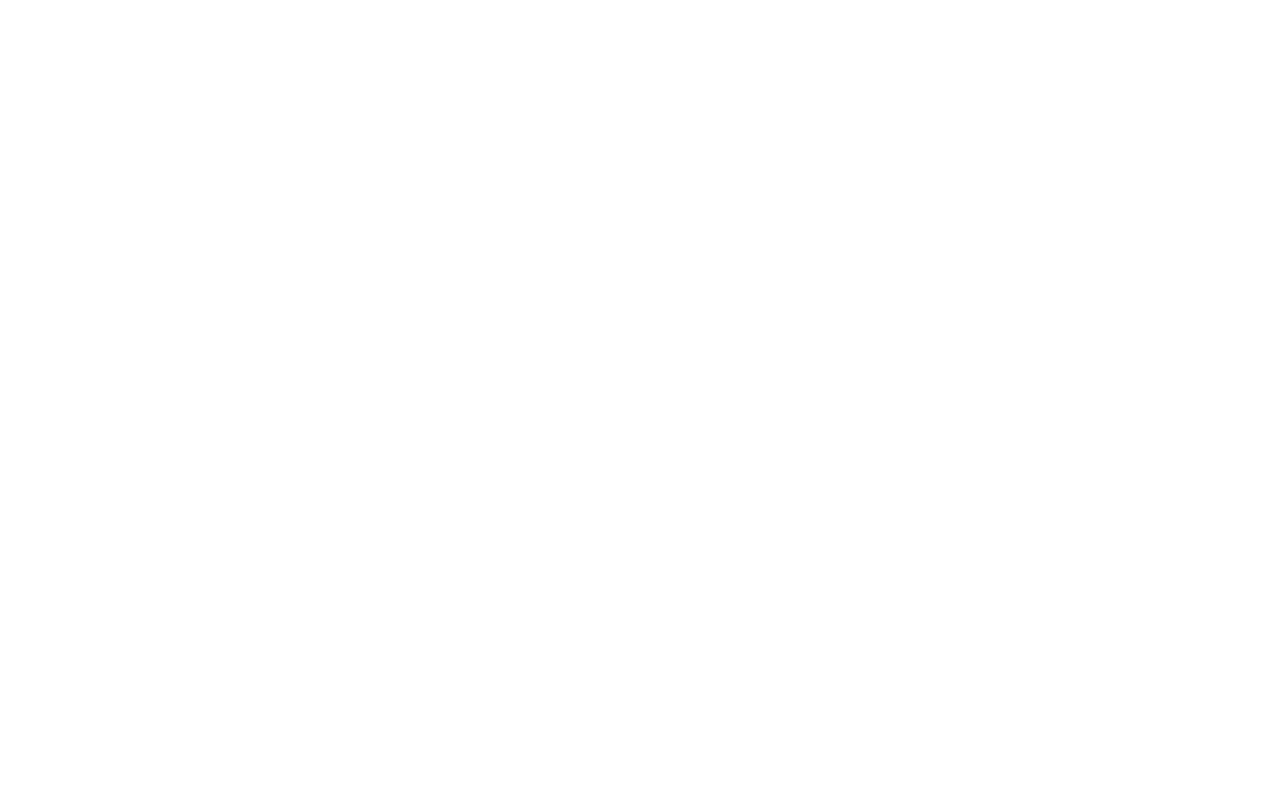
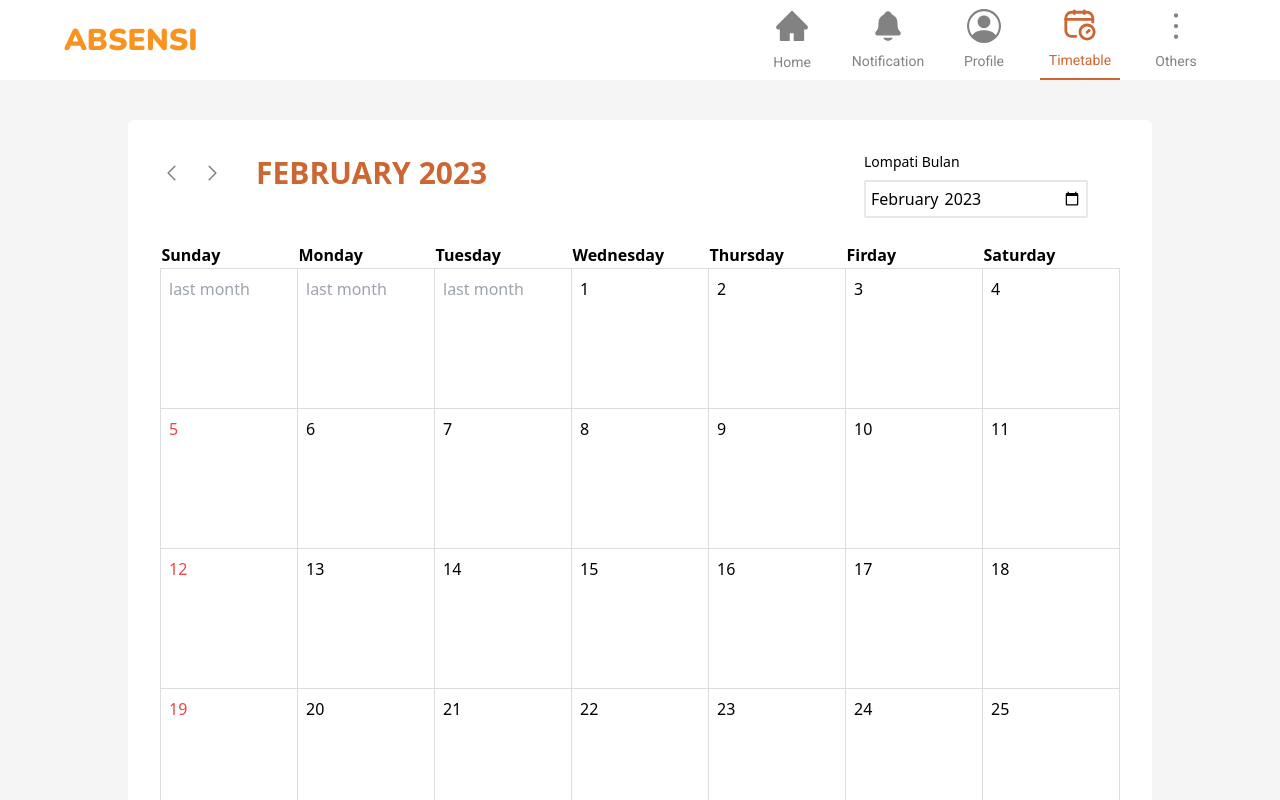
Before and after one commit to Prasetya234/absensi-web, a Nuxt app: page /calender in a window 1280 px wide. Before the commit this address had no page. Shown: the top 800 px of the page. Built offline with nearby package versions, Linux system fonts and the light colour scheme.

Commit message:
styling: calender function

```diff
--- /dev/null
+++ b/components/icons/arrowcevron.vue
@@ -0,0 +1,76 @@
+<template>
+  <svg
+    width="24"
+    height="24"
+    viewBox="0 0 24 24"
+    fill="none"
+    xmlns="http://www.w3.org/2000/svg"
+    :style="`transform: ${rotate(direction)}`"
+  >
+    <rect width="24" height="24" fill="#E5E5E5" />
+    <rect
+      width="42720"
+      height="11287"
+      transform="translate(-14681 -3085)"
+      fill="#EDF8F7"
+    />
+    <rect
+      width="1657"
+      height="1045"
+      transform="translate(-242 -204)"
+      fill="#F5F5F5"
+    />
+    <rect
+      x="-54.5"
+      y="-63.5"
+      width="1200"
+      height="876"
+      rx="7.5"
+      fill="white"
+      stroke="#DFE0EB"
+    />
+    <path
+      d="M14.875 18.75L8.125 12L14.8741 5.25"
+      stroke="#808080"
+      stroke-width="1.5"
+      stroke-linecap="round"
+      stroke-linejoin="round"
+    />
+    <rect
+      x="-2.5"
+      y="2.5"
+      width="3938"
+      height="1812"
+      transform="matrix(-1 0 0 1 3613 -686)"
+      stroke="#42AFF5"
+      stroke-width="5"
+      stroke-linejoin="round"
+      stroke-dasharray="10 10"
+    />
+  </svg>
+</template>
+
+<script>
+export default {
+    name: 'ArrowChevronIcon',
+    props: {
+        direction: {
+            type: String,
+            default: 'right'
+        }
+    },
+    methods: {
+        rotate(direction) {
+            if (direction == 'left') {
+                return 'rotate(0deg)'
+            } else if (direction == 'right') {
+                return 'rotate(180deg)'
+            } else if (direction == 'up') {
+                return 'rotate(90deg)'
+            } else if (direction == 'down') {
+                return 'rotate(270deg)'
+            }
+        }
+    }
+}
+</script>
--- a/assets/icons/home.vue
+++ b/components/icons/home.vue
@@ -16,7 +16,7 @@
     <rect x="-1018" y="-10" width="1657" height="89" fill="white" />
     <path
       d="M33.2754 17.754L18.7946 3.28366C18.6903 3.17919 18.5665 3.09631 18.4301 3.03976C18.2938 2.98321 18.1476 2.9541 18 2.9541C17.8524 2.9541 17.7063 2.98321 17.57 3.03976C17.4336 3.09631 17.3098 3.17919 17.2055 3.28366L2.72466 17.754C2.30278 18.1758 2.06372 18.7489 2.06372 19.3466C2.06372 20.5876 3.07271 21.5966 4.31372 21.5966H5.8395V31.9219C5.8395 32.5442 6.34224 33.0469 6.9645 33.0469H15.75V25.1719H19.6875V33.0469H29.0356C29.6579 33.0469 30.1606 32.5442 30.1606 31.9219V21.5966H31.6864C32.284 21.5966 32.8571 21.361 33.279 20.9356C34.1543 20.0567 34.1543 18.6329 33.2754 17.754Z"
-      fill="#CC6633"
+      fill="currentColor"
     />
   </svg>
 </template>
--- a/assets/icons/notification.vue
+++ b/components/icons/notification.vue
@@ -17,7 +17,7 @@
     <g clip-path="url(#clip0_4334_1952)">
       <path
         d="M29.2241 22.6651C29.1139 22.5323 29.0056 22.3995 28.8994 22.2713C27.4385 20.5043 26.5546 19.4378 26.5546 14.4354C26.5546 11.8455 25.935 9.72055 24.7138 8.1268C23.8133 6.94941 22.5961 6.05625 20.9917 5.39617C20.9711 5.38469 20.9527 5.36962 20.9373 5.35168C20.3602 3.41926 18.7811 2.125 17.0001 2.125C15.219 2.125 13.6406 3.41926 13.0635 5.34969C13.0481 5.36697 13.0299 5.38156 13.0097 5.39285C9.26572 6.93414 7.44619 9.89121 7.44619 14.4334C7.44619 19.4378 6.56365 20.5043 5.10138 22.2693C4.99513 22.3975 4.88689 22.5277 4.77666 22.6631C4.49191 23.0065 4.3115 23.4243 4.25677 23.8671C4.20205 24.3098 4.2753 24.7589 4.46787 25.1613C4.87759 26.0246 5.75084 26.5605 6.74759 26.5605H27.2598C28.2519 26.5605 29.1192 26.0253 29.5302 25.166C29.7236 24.7635 29.7976 24.314 29.7433 23.8707C29.6891 23.4275 29.5089 23.0091 29.2241 22.6651ZM17.0001 31.875C17.9596 31.8742 18.9011 31.6137 19.7247 31.1212C20.5482 30.6286 21.2231 29.9224 21.6777 29.0773C21.6991 29.0368 21.7097 28.9915 21.7084 28.9457C21.7071 28.8999 21.694 28.8552 21.6704 28.8159C21.6467 28.7767 21.6133 28.7443 21.5734 28.7218C21.5335 28.6993 21.4884 28.6875 21.4426 28.6875H12.5588C12.5129 28.6873 12.4678 28.6991 12.4278 28.7215C12.3878 28.744 12.3543 28.7764 12.3306 28.8157C12.3068 28.8549 12.2937 28.8996 12.2924 28.9455C12.291 28.9913 12.3016 29.0368 12.3231 29.0773C12.7776 29.9223 13.4524 30.6285 14.2758 31.121C15.0992 31.6136 16.0406 31.8741 17.0001 31.875Z"
-        fill="#858585"
+        fill="currentColor"
       />
     </g>
     <defs>
--- a/assets/icons/other.vue
+++ b/components/icons/other.vue
@@ -18,7 +18,7 @@
       fill-rule="evenodd"
       clip-rule="evenodd"
       d="M15.8185 29.393C16.0505 29.5498 16.3112 29.6591 16.5856 29.7148C16.86 29.7705 17.1427 29.7714 17.4175 29.7175C17.6922 29.6635 17.9536 29.5559 18.1866 29.4006C18.4196 29.2453 18.6196 29.0455 18.7752 28.8127C18.9307 28.5799 19.0387 28.3186 19.0929 28.0439C19.1472 27.7692 19.1466 27.4865 19.0912 27.2121C19.0359 26.9376 18.9268 26.6768 18.7703 26.4446C18.6138 26.2124 18.413 26.0134 18.1794 25.8591C17.7111 25.5712 17.1494 25.476 16.6123 25.5935C16.0753 25.711 15.6047 26.032 15.2993 26.4892C14.994 26.9463 14.8777 27.504 14.9749 28.0451C15.0721 28.5862 15.3753 29.0686 15.8206 29.3909L15.8185 29.393ZM17 19.125C16.4364 19.125 15.8959 18.9011 15.4974 18.5026C15.0989 18.1041 14.875 17.5636 14.875 17C14.875 16.4364 15.0989 15.8959 15.4974 15.4974C15.8959 15.0989 16.4364 14.875 17 14.875C17.5636 14.875 18.1041 15.0989 18.5026 15.4974C18.9011 15.8959 19.125 16.4364 19.125 17C19.125 17.5636 18.9011 18.1041 18.5026 18.5026C18.1041 18.9011 17.5636 19.125 17 19.125ZM17 8.5C16.4364 8.5 15.8959 8.27612 15.4974 7.8776C15.0989 7.47909 14.875 6.93859 14.875 6.375C14.875 5.81141 15.0989 5.27091 15.4974 4.8724C15.8959 4.47388 16.4364 4.25 17 4.25C17.5636 4.25 18.1041 4.47388 18.5026 4.8724C18.9011 5.27091 19.125 5.81141 19.125 6.375C19.125 6.93859 18.9011 7.47909 18.5026 7.8776C18.1041 8.27612 17.5636 8.5 17 8.5Z"
-      fill="#828282"
+      fill="currentColor"
     />
   </svg>
 </template>
--- a/assets/icons/profile.vue
+++ b/components/icons/profile.vue
@@ -17,13 +17,13 @@
     <g clip-path="url(#clip0_4334_1952)">
       <path
         d="M23.375 12.75C23.375 14.4408 22.7034 16.0623 21.5078 17.2578C20.3123 18.4534 18.6908 19.125 17 19.125C15.3092 19.125 13.6877 18.4534 12.4922 17.2578C11.2967 16.0623 10.625 14.4408 10.625 12.75C10.625 11.0592 11.2967 9.43774 12.4922 8.24219C13.6877 7.04665 15.3092 6.375 17 6.375C18.6908 6.375 20.3123 7.04665 21.5078 8.24219C22.7034 9.43774 23.375 11.0592 23.375 12.75Z"
-        fill="#828282"
+        fill="currentColor"
       />
       <path
         fill-rule="evenodd"
         clip-rule="evenodd"
         d="M0 17C0 12.4913 1.79107 8.1673 4.97919 4.97919C8.1673 1.79107 12.4913 0 17 0C21.5087 0 25.8327 1.79107 29.0208 4.97919C32.2089 8.1673 34 12.4913 34 17C34 21.5087 32.2089 25.8327 29.0208 29.0208C25.8327 32.2089 21.5087 34 17 34C12.4913 34 8.1673 32.2089 4.97919 29.0208C1.79107 25.8327 0 21.5087 0 17ZM17 2.125C14.1988 2.12515 11.4545 2.91627 9.08311 4.40731C6.71168 5.89835 4.80948 8.0287 3.59542 10.5532C2.38137 13.0776 1.90482 15.8936 2.22062 18.677C2.53642 21.4603 3.63174 24.0979 5.3805 26.2862C6.88925 23.8552 10.2106 21.25 17 21.25C23.7894 21.25 27.1086 23.8531 28.6195 26.2862C30.3683 24.0979 31.4636 21.4603 31.7794 18.677C32.0952 15.8936 31.6186 13.0776 30.4046 10.5532C29.1905 8.0287 27.2883 5.89835 24.9169 4.40731C22.5455 2.91627 19.8012 2.12515 17 2.125Z"
-        fill="#828282"
+        fill="currentColor"
       />
     </g>
     <defs>
--- a/assets/icons/timetable.vue
+++ b/components/icons/timetable.vue
@@ -16,42 +16,42 @@
     <rect x="-1307" y="-15" width="1657" height="89" fill="white" />
     <path
       d="M12.75 28.3333H8.50004C6.99715 28.3333 5.55581 27.7363 4.4931 26.6736C3.4304 25.6109 2.83337 24.1696 2.83337 22.6667V9.91667C2.83337 8.41377 3.4304 6.97243 4.4931 5.90973C5.55581 4.84702 6.99715 4.25 8.50004 4.25H24.0834C25.5863 4.25 27.0276 4.84702 28.0903 5.90973C29.153 6.97243 29.75 8.41377 29.75 9.91667V14.1667"
-      stroke="#828282"
+      stroke="currentColor"
       stroke-width="2.83333"
       stroke-linecap="round"
       stroke-linejoin="round"
     />
     <path
       d="M11.3334 2.8335V5.66683"
-      stroke="#828282"
+      stroke="currentColor"
       stroke-width="2.83333"
       stroke-linecap="round"
       stroke-linejoin="round"
     />
     <path
       d="M21.25 2.8335V5.66683"
-      stroke="#828282"
+      stroke="currentColor"
       stroke-width="2.83333"
       stroke-linecap="round"
       stroke-linejoin="round"
     />
     <path
       d="M2.83337 11.3335H29.75"
-      stroke="#828282"
+      stroke="currentColor"
       stroke-width="2.83333"
       stroke-linecap="round"
       stroke-linejoin="round"
     />
     <path
       d="M26.2084 22.1611L24.0834 24.2861"
-      stroke="#828282"
+      stroke="currentColor"
       stroke-width="2.83333"
       stroke-linecap="round"
       stroke-linejoin="round"
     />
     <path
       d="M24.0833 31.1667C27.9953 31.1667 31.1667 27.9953 31.1667 24.0833C31.1667 20.1713 27.9953 17 24.0833 17C20.1713 17 17 20.1713 17 24.0833C17 27.9953 20.1713 31.1667 24.0833 31.1667Z"
-      stroke="#828282"
+      stroke="currentColor"
       stroke-width="2.83333"
       stroke-linecap="round"
       stroke-linejoin="round"
--- a/components/layout/NavbarStudent.vue
+++ b/components/layout/NavbarStudent.vue
@@ -11,63 +11,90 @@
       <div class="nav-item">
         <ul class="flex justify-center items-center gap-[16px]">
           <li
-            class="flex flex-col items-center py-2 w-[80px] space-y-2 text-[#CC6633] fill-[#CC6633] cursor-pointer hover:text-[#CC6633] hover:fill-[#CC6633] border-b-2 border-b-[#CC6633]"
+            :class="`${activeMenu(
+              '/',
+              route
+            )} flex flex-col items-center py-2 w-[80px] space-y-2 cursor-pointer hover:text-[#CC6633] hover:fill-[#CC6633]`"
+            @click="$router.push('/')"
           >
             <span>
-              <HomeIcon />
+              <icons-home />
             </span>
-            <span class="text-inherit text-[14px] leading-[20px] roboto">Home</span>
+            <span class="text-inherit text-[14px] leading-[20px] roboto"
+              >Home</span
+            >
           </li>
           <li
-            class="flex flex-col items-center py-2 w-[80px] space-y-2 text-[#828282] fill-[#828282] cursor-pointer hover:text-[#CC6633] hover:fill-[#CC6633]"
+            :class="`${activeMenu(
+              '/notification',
+              route
+            )} flex flex-col items-center py-2 w-[80px] space-y-2 cursor-pointer hover:text-[#CC6633] hover:fill-[#CC6633]`"
           >
             <span>
-              <NotificationIcon />
+              <icons-notification />
             </span>
-            <span class="text-inherit text-[14px] font-[400] leading-[20px] roboto"
+            <span
+              class="text-inherit text-[14px] font-[400] leading-[20px] roboto"
               >Notification</span
             >
           </li>
           <li
-            class="flex flex-col items-center py-2 w-[80px] space-y-2 text-[#828282] fill-[#828282] cursor-pointer hover:text-[#CC6633] hover:fill-[#CC6633]"
+            :class="`${activeMenu(
+              '/profile',
+              route
+            )} flex flex-col items-center py-2 w-[80px] space-y-2 cursor-pointer hover:text-[#CC6633] hover:fill-[#CC6633]`"
           >
             <span>
-              <ProfileIcon />
+              <icons-profile />
             </span>
-            <span class="text-inherit text-[14px] font-[400] leading-[20px] roboto"
-              >Profil</span
+            <span
+              class="text-inherit text-[14px] font-[400] leading-[20px] roboto"
+              >Profile</span
             >
           </li>
           <li
-            class="flex flex-col items-center py-2 w-[80px] space-y-2 text-[#828282] fill-[#828282] cursor-pointer hover:text-[#CC6633] hover:fill-[#CC6633]"
+            :class="`${activeMenu(
+              '/calender',
+              route
+            )} flex flex-col items-center py-2 w-[80px] space-y-2 cursor-pointer hover:text-[#CC6633] hover:fill-[#CC6633]`"
+            @click="$router.push('/calender')"
           >
             <span class="relative">
-              <TimetableIcon />
+              <icons-timetable />
             </span>
-            <span class="text-inherit text-[14px] font-[400] leading-[20px] roboto"
+            <span
+              class="text-inherit text-[14px] font-[400] leading-[20px] roboto"
               >Timetable</span
             >
           </li>
           <li
-            class="flex flex-col items-center py-2 w-[80px] space-y-2 text-[#828282] fill-[#828282] cursor-pointer hover:text-[#CC6633] hover:fill-[#CC6633] group"
+            :class="`${activeMenu(
+              '/other',
+              route
+            )} flex flex-col items-center py-2 w-[80px] space-y-2 cursor-pointer hover:text-[#CC6633] hover:fill-[#CC6633] group`"
           >
             <span class="flex items-center">
-              <OtherIcon />
+              <icons-other />
             </span>
-            <span class="text-inherit text-[14px] font-[400] leading-[20px] roboto"
+            <span
+              class="text-inherit text-[14px] font-[400] leading-[20px] roboto"
               >Others</span
             >
             <div
               class="hidden group-hover:block absolute top-[90%] right-2 w-[18%]"
             >
               <span class="z-10 p-5 block space-y-3 bg-white menu">
-                <button class="w-full">
-                  <p class="text-[#828282] text-left text-base hover:text-[#CC6633] leading-[22px] montserrat">
+                <button class="w-full" @click="$router.push('/login')">
+                  <p
+                    class="text-[#828282] text-left text-base hover:text-[#CC6633] leading-[22px] montserrat"
+                  >
                     Log Out
                   </p>
                 </button>
                 <button class="w-full">
-                  <p class="text-[#828282] text-left text-base hover:text-[#CC6633] leading-[22px] montserrat">
+                  <p
+                    class="text-[#828282] text-left text-base hover:text-[#CC6633] leading-[22px] montserrat"
+                  >
                     Ganti ke Tampilan Talent
                   </p>
                 </button>
@@ -83,21 +110,21 @@
   </div>
 </template>
 <script>
-import HomeIcon from "@/assets/icons/home.vue"
-import NotificationIcon from "@/assets/icons/notification.vue"
-import ProfileIcon from "@/assets/icons/profile.vue"
-import TimetableIcon from "@/assets/icons/timetable.vue"
-import OtherIcon from "@/assets/icons/other.vue"
 export default {
   name: 'NavbarComponent',
-  components: {
-    HomeIcon,
-    NotificationIcon,
-    ProfileIcon,
-    TimetableIcon,
-    OtherIcon,
+  computed: {
+    route() {
+      return this.$route.path;
+    }
+  },
+  methods: {
+    activeMenu(path, route) {
+      return path === route
+        ? 'text-[#CC6633] fill-[#CC6633] border-b-2 border-b-[#CC6633]'
+        : 'text-[#828282] fill-[#828282]';
+    }
   }
-}
+};
 </script>
 <style scoped>
 @import url('https://fonts.googleapis.com/css2?family=Roboto:wght@400;500;700&display=swap');
--- /dev/null
+++ b/layouts/default.vue
@@ -0,0 +1,21 @@
+<template>
+  <div :class="`${pattren ? 'bg-[#F5F5F5]' : ''}`">
+    <layout-navbar-student v-if="pattren" />
+    <Nuxt />
+  </div>
+</template>
+<script>
+
+const privatePath = [
+    "/login"
+]
+
+export default {
+  name: 'LayoutDefault',
+  computed: {
+    pattren() {
+      return privatePath.find((route) => route !== this.$route.path) ;
+    }
+  }
+};
+</script>
--- a/package.json
+++ b/package.json
@@ -16,6 +16,7 @@
     "@nuxtjs/axios": "^5.13.6",
     "@nuxtjs/pwa": "^3.3.5",
     "core-js": "^3.25.3",
+    "moment": "^2.29.4",
     "nuxt": "^2.15.8",
     "opn": "^6.0.0",
     "vue": "^2.7.10",
--- /dev/null
+++ b/pages/calender/index.vue
@@ -0,0 +1,136 @@
+<template>
+  <div class="flex justify-center items-center py-16">
+    <div class="bg-white rounded-md w-11/12 mt-14 p-8 md:w-4/5">
+      <div class="flex justify-between items-start mb-6">
+        <div class="flex items-center gap-4">
+          <span @click="changeCalender('prev')">
+            <icons-arrowcevron class="cursor-pointer" direction="left" />
+          </span>
+          <span @click="changeCalender('next')">
+            <icons-arrowcevron class="cursor-pointer" />
+          </span>
+          <p
+            class="text-[#CC6633] text-[30px] leading-[41px] font-extrabold uppercase nunito ml-4"
+          >
+            {{ moment(date).format('MMMM YYYY')}}
+          </p>
+        </div>
+        <div class="w-64">
+            <p class="text-sm">Lompati Bulan</p>
+            <input type="month" class="block border-2 rounded-sm mt-2 p-1 w-56" :value="`${date.getFullYear()}-${('0' + (date.getMonth() +1)).slice(-2)}`" @change="selectCalender">
+        </div>
+      </div>
+      <table class="w-full text-left table">
+        <thead>
+          <tr>
+            <th>Sunday</th>
+            <th>Monday</th>
+            <th>Tuesday</th>
+            <th>Wednesday</th>
+            <th>Thursday</th>
+            <th>Firday</th>
+            <th>Saturday</th>
+          </tr>
+        </thead>
+        <tbody>
+          <tr v-for="(data, idx) in days" :key="idx">
+            <td
+              v-for="(data2, idx2) in data"
+              :key="idx2"
+              :class="`${
+                idx2 === 0 && data2.date._d.getDate() !== 'last month'
+                  ? 'text-red-500'
+                  : data2.date._d.getDate() === 'last month'
+                  ? 'text-gray-400'
+                  : ''
+              }`"
+            >
+              {{ data2.date._d.getDate() }}
+            </td>
+          </tr>
+        </tbody>
+      </table>
+    </div>
+  </div>
+</template>
+
+<script>
+import moment from 'moment';
+
+export default {
+  name: 'CalenderPage',
+  data: () => ({
+    days: [],
+    offset: 0,
+    date: new Date()
+  }),
+  methods: {
+    getDataCalender() {
+    this.days = []
+      const date = this.date;
+      date.setFullYear(
+        date.getFullYear(),
+        this.offset < 0
+          ? date.getMonth() - (this.offset *= -1)
+          : date.getMonth() + this.offset
+      );
+      let dayData = [];
+      let monthDate = moment(date).startOf('month');
+      dayData = [...Array(monthDate.daysInMonth())].map((_, i) => ({
+        date: monthDate.clone().add(i, 'day'),
+        workhours: 0,
+        overtime: 0
+      }));
+      const startSpace = dayData[0].date._d.getDay();
+      const dataspace = [];
+      for (let i = 0; i < startSpace; i++) {
+        dataspace.push({
+          date: {
+            _d: {
+              getDate: () => 'last month'
+            }
+          },
+          workhours: 0,
+          overtime: 0
+        });
+      }
+      dayData = [...dataspace, ...dayData];
+      for (let i = 0; i < dayData.length; i++) {
+        if (i % 7 === 0) {
+          this.days.push(dayData.slice(i, i + 7));
+        }
+      }
+    },
+    selectCalender(e) {
+      this.date = new Date(e.target.value);
+      this.getDataCalender()
+    },
+    changeCalender(type) {
+        this.offset = 0;
+      if (type === 'prev') this.offset--;
+      else this.offset++;
+        this.getDataCalender();
+    },
+    moment(date) {
+      return moment(date);
+    }
+  },
+  mounted() {
+    this.getDataCalender();
+  }
+};
+</script>
+
+<style scoped>
+.table {
+  border-collapse: collapse;
+  width: 100%;
+}
+.table td {
+  border: 1px solid #ddd;
+  padding: 8px;
+  width: 14.28%;
+  vertical-align: top;
+  height: 140px;
+}
+</style>
--- a/pages/dashboard/index.vue
+++ b/pages/dashboard/index.vue
@@ -1,6 +1,4 @@
 <template>
-  <div class="bg-[#F5F5F5] h-screen">
-    <layout-navbar-student />
     <div class="flex justify-center items-center h-full">
       <div class="space-y-5">
         <div class="flex justify-center">
@@ -863,7 +861,6 @@
           </div>
         </div>
       </div>
-    </div>
   </div>
 </template>
 <script>
--- a/pages/index.vue
+++ b/pages/index.vue
@@ -1,6 +1,5 @@
 <template>
-  <div class="bg-[#F5F5F5] h-screen">
-    <layout-navbar-student />
+  <div>
     home page
   </div>
 </template>
```
Also changed, not shown: 1 other file (tests, documents, lock files or other folders).
